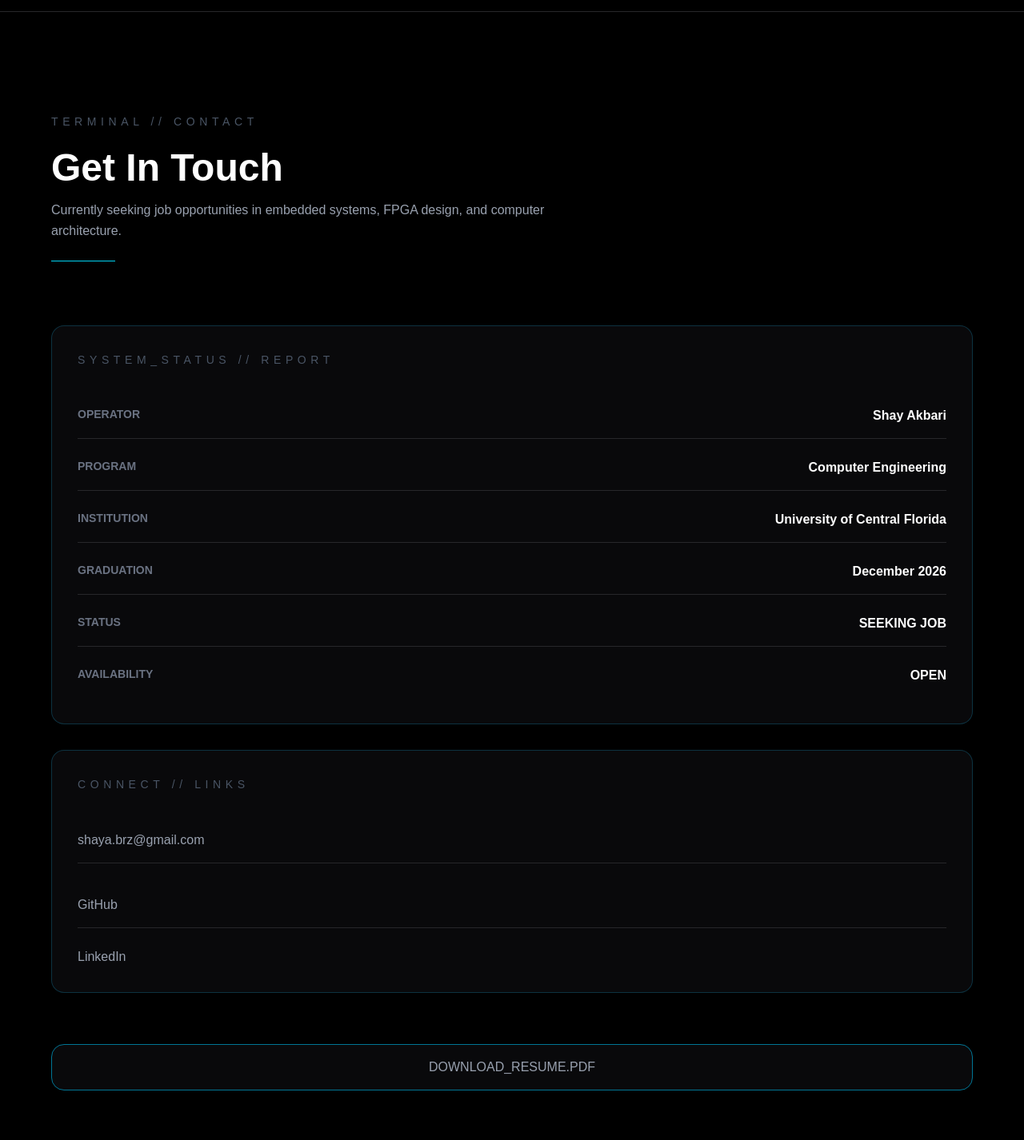
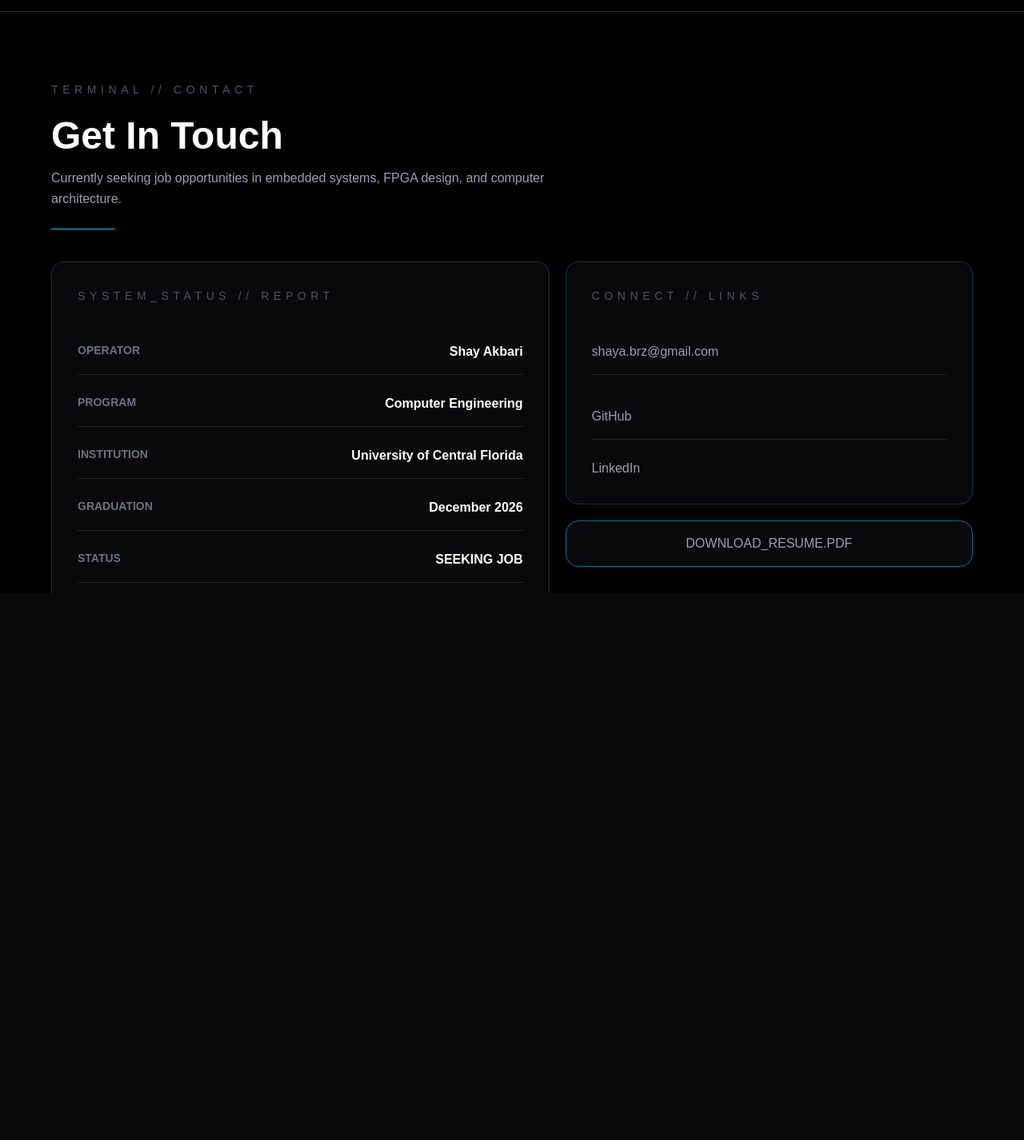
Before and after one commit to ludifers/portfolio, a React (Vite) app: page /contact in a window 1280 px wide. Shown: the part 58-1484 px from the top of the page at 80% size. After the commit the page ends 800 px from the top, so only its background shows below. Built offline with nearby package versions, Linux system fonts and the light colour scheme.

Commit message:
Finalize portfolio polish

```diff
--- a/src/App.jsx
+++ b/src/App.jsx
@@ -21,11 +21,21 @@ function Homepage() {
 }
 
 function ScrollToTop() {
-  const { pathname } = useLocation()
+  const { hash, pathname } = useLocation()
 
   useEffect(() => {
+    if (hash) {
+      window.requestAnimationFrame(() => {
+        document.querySelector(hash)?.scrollIntoView({
+          behavior: "smooth",
+          block: "center",
+        })
+      })
+      return
+    }
+
     window.scrollTo(0, 0)
-  }, [pathname])
+  }, [hash, pathname])
 
   return null
 }
--- a/src/components/Contact.jsx
+++ b/src/components/Contact.jsx
@@ -36,8 +36,9 @@ function Contact() {
   }
 
   return (
-    <section className="min-h-screen bg-black text-white px-5 py-32 sm:px-9 sm:py-50">
-      <div className="max-w-6xl mx-auto">
+    <div className="terminal-scrollbar h-screen overflow-y-auto snap-y snap-proximity scroll-smooth bg-black text-white md:snap-mandatory">
+    <section className="min-h-screen snap-start bg-black px-5 pt-32 pb-16 flex items-center sm:px-9 sm:pt-40 sm:pb-24">
+      <div className="max-w-6xl mx-auto w-full">
         <div>
           <p className="text-gray-600 tracking-[0.28em] text-xs sm:tracking-[0.4em] sm:text-sm">
             TERMINAL // CONTACT
@@ -53,7 +54,8 @@ function Contact() {
           <div className="w-20 h-px bg-cyan-400 mt-6"></div>
         </div>
 
-        <div className="bg-zinc-950 border border-cyan-900/60 rounded-2xl p-5 mt-12 sm:p-8 sm:mt-20">
+        <div className="grid gap-5 mt-10 lg:grid-cols-[1.1fr_0.9fr]">
+        <div className="bg-zinc-950 border border-cyan-900/60 rounded-2xl p-5 sm:p-8">
           <p className="text-gray-600 tracking-[0.28em] text-xs sm:tracking-[0.4em] sm:text-sm mb-8">
             SYSTEM_STATUS // REPORT
           </p>
@@ -105,7 +107,8 @@ function Contact() {
           </div>
         </div>
 
-        <div className="bg-zinc-950 border border-cyan-900/60 rounded-2xl p-5 mt-8 sm:p-8">
+        <div>
+        <div className="bg-zinc-950 border border-cyan-900/60 rounded-2xl p-5 sm:p-8">
           <p className="text-gray-600 tracking-[0.28em] text-xs sm:tracking-[0.4em] sm:text-sm mb-8">
             CONNECT // LINKS
           </p>
@@ -143,16 +146,23 @@ function Contact() {
         </div>
 
         <a
+          id="resume-download"
           href="/shay-akbari-resume.pdf"
           download
-          className="block bg-zinc-950 border border-cyan-700 rounded-2xl p-4 mt-16 hover:border-cyan-500 transition duration-300"
+          className="block bg-zinc-950 border border-cyan-700 rounded-2xl p-4 mt-5 hover:border-cyan-500 transition duration-300"
         >
           <span className="block w-full text-center text-gray-400 hover:text-cyan-400 transition">
             DOWNLOAD_RESUME.PDF
           </span>
         </a>
+        </div>
+        </div>
+      </div>
+    </section>
 
-        <div className="bg-zinc-950 border border-cyan-900/60 rounded-2xl p-5 mt-12 sm:p-8 sm:mt-16">
+    <section className="min-h-screen snap-start bg-black px-5 pt-28 pb-20 flex items-center sm:px-9">
+      <div className="max-w-6xl mx-auto w-full">
+        <div className="bg-zinc-950 border border-cyan-900/60 rounded-2xl p-5 sm:p-8">
           <div className="flex items-center gap-2 mb-8 border-b border-zinc-800 pb-4">
             <div className=" w-3 h-3 rounded-full bg-red-500"></div>
             <div className=" w-3 h-3 rounded-full bg-yellow-500"></div>
@@ -249,6 +259,7 @@ function Contact() {
         </div>
       </div>
     </section>
+    </div>
   );
 }
 
--- a/src/components/Hero.jsx
+++ b/src/components/Hero.jsx
@@ -33,11 +33,11 @@ function Hero() {
           </button>
         </Link>
 
-        <a href="/shay-akbari-resume.pdf" download>
+        <Link to="/contact#resume-download">
           <button className="w-full px-6 py-3 border border-cyan-800 bg-cyan-950/40 hover:border-cyan-400 text-cyan-300 hover:text-white rounded-xl transition duration-300 cursor-pointer sm:w-auto">
             VIEW_RESUME
           </button>
-        </a>
+        </Link>
 
         <Link to="/contact">
           <button className="w-full px-6 py-3 border border-zinc-700 bg-zinc-900 hover:border-cyan-400 hover:bg-zinc-800 text-gray-200 hover:text-cyan-300 rounded-xl transition duration-300 cursor-pointer sm:w-auto">
```
